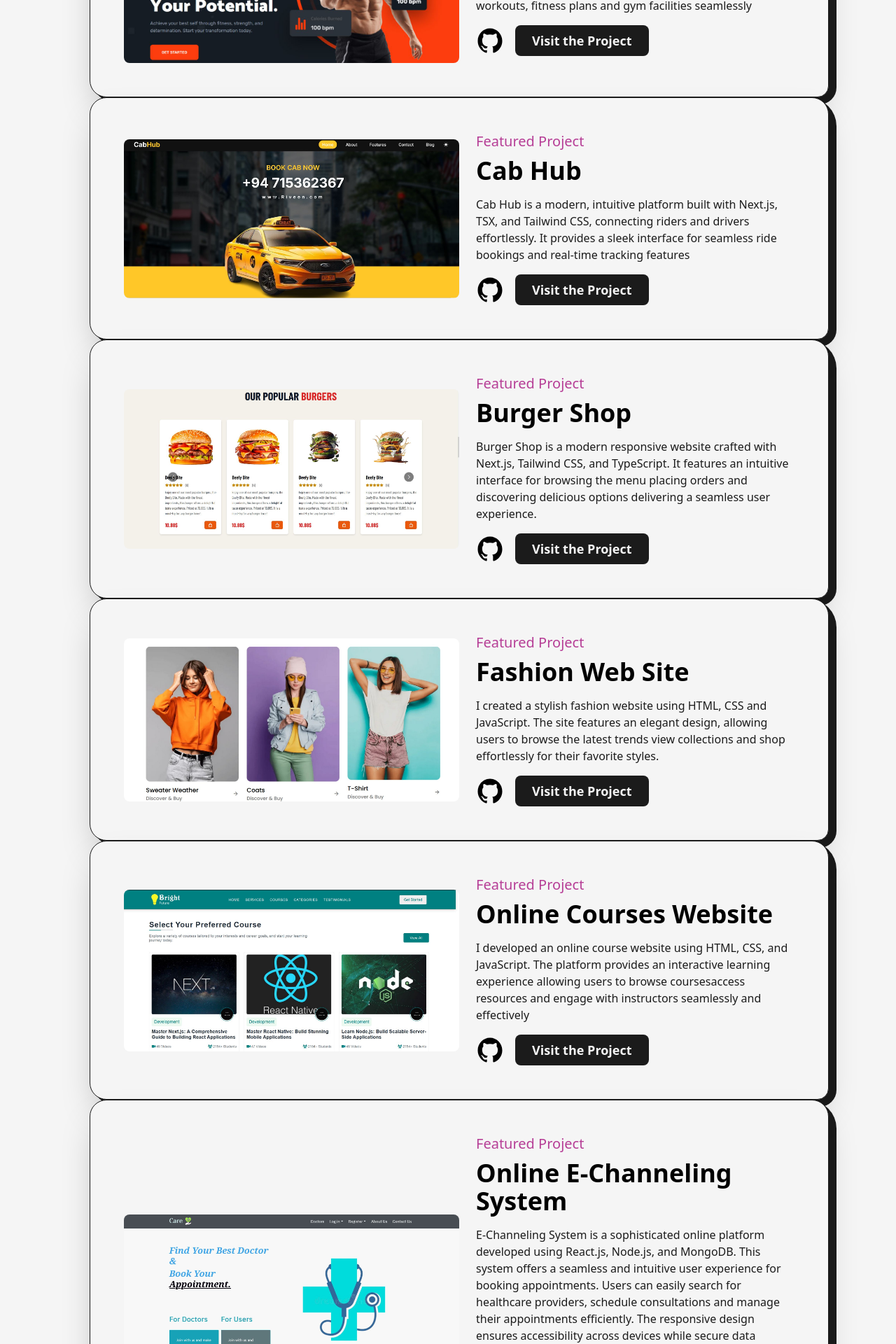
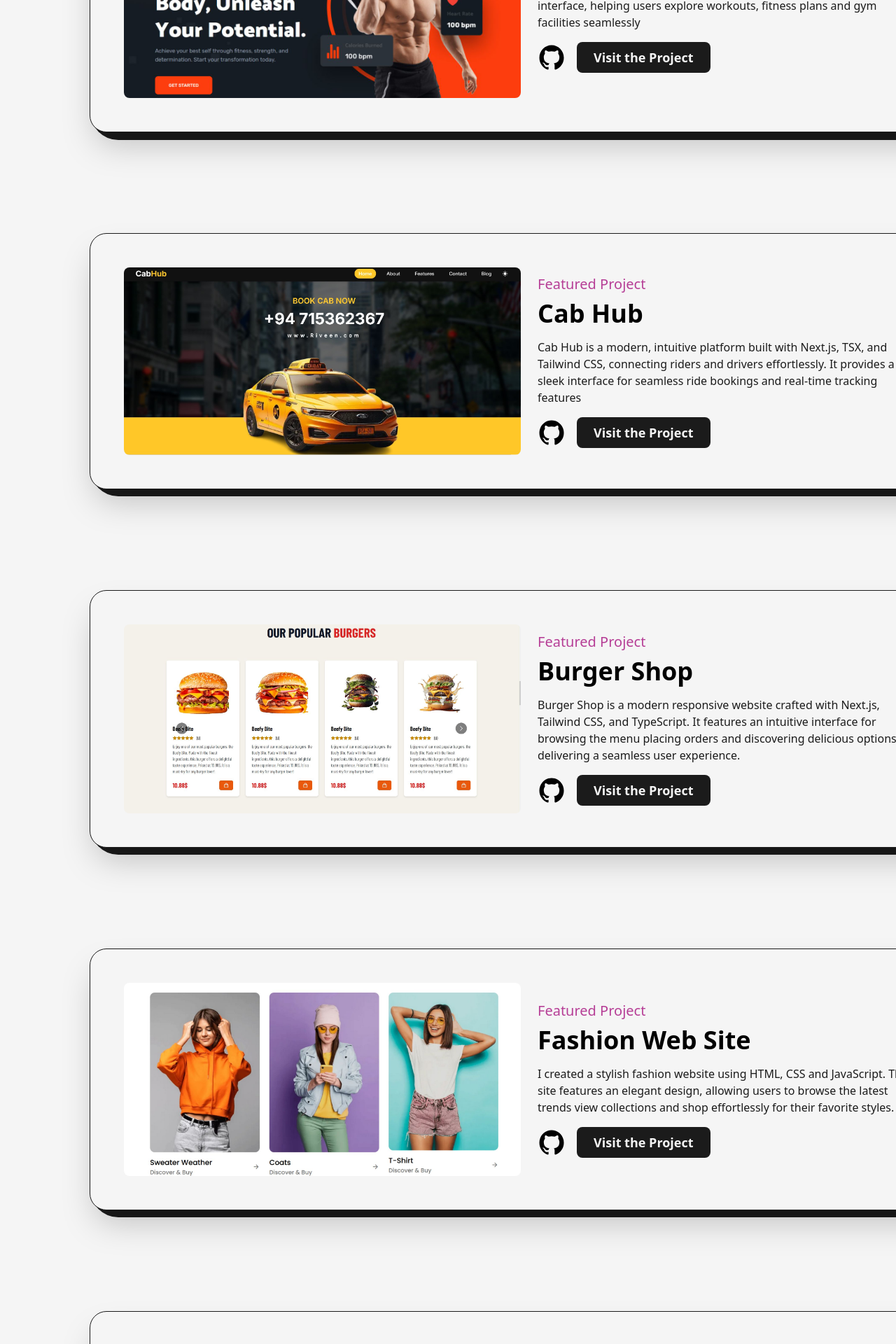
Before and after one commit to spriveen/Portfolio, a Next.js app: page /project in a window 1280 px wide. Shown: the part 660-2580 px from the top of the page at 70% size. Built offline with nearby package versions, Linux system fonts and the light colour scheme.

Commit message:
update project .js

```diff
--- a/src/pages/project.js
+++ b/src/pages/project.js
@@ -1,4 +1,3 @@
-
 import { GithubIcon } from '@/components/Icon'
 import Layout from '@/components/Layout'
 import Head from 'next/head'
@@ -15,7 +14,6 @@ import project7 from '../../public/images/projects/5.jpg'
 import project8 from '../../public/images/projects/2.jpg'
 import project9 from '../../public/images/projects/7.jpg'
 
-
 import { motion } from 'framer-motion'
 import AnimatedText from '@/components/AnimatedText'
 
@@ -27,8 +25,8 @@ const FeaturedProject = ({ type, title, summary, img, link, github }) => {
     rounded-3xl border border-solid border-dark bg-light shadow-2xl p-12 dark:bg-dark dark:border-light
     lg:flex-col lg:p-8 xs:rounded-2xl xs:rounded-br-3xl xs:p-4'>
 
-<div className='absolute top-0 -right-3 -z-10 w-[101%] h-[103%] rounded-[2.5rem] bg-dark
-        rounded-br-3xl dark:bg-light xs:-right-2 sm:h-[102%] xs:w-full xs:rounded-[1.5rem]' />
+      <div className='absolute top-0 -right-3 -z-10 w-[101%] h-[103%] rounded-[2.5rem] bg-dark
+          rounded-br-3xl dark:bg-light xs:-right-2 sm:h-[102%] xs:w-full xs:rounded-[1.5rem]' />
       <Link href={link} target="_blank"
         className='w-1/2 cursor-pointer overflow-hidden rounded-lg lg:w-full'
       >
@@ -48,7 +46,7 @@ const FeaturedProject = ({ type, title, summary, img, link, github }) => {
         <div className='mt-2 flex items-center'>
           <Link href={github} target="_blank" className='w-10'><GithubIcon /></Link>
           <Link href={link} target="_blank" className='ml-4 rounded-lg bg-dark text-light
-        p-2 px-6 text-lg font-semibold dark:bg-light dark:text-dark sm:px-4 sm:text-base'>Visit the Project</Link>
+          p-2 px-6 text-lg font-semibold dark:bg-light dark:text-dark sm:px-4 sm:text-base'>Visit the Project</Link>
         </div>
       </div>
     </article>
@@ -60,7 +58,7 @@ const Project = ({ title, type, img, link, github }) => {
     <article className='w-full flex flex-col items-center justify-center rounded-2xl
     border border-solid border-dark bg-light p-6 relative dark:bg-dark dark:border-light xs:p-4'>
       <div className='absolute top-0 -right-3 -z-10 w-[101%] h-[103%] rounded-[2rem] bg-dark
-        rounded-br-3xl dark:bg-light md:-right-2 md:w-[101%] xs:h-[102%] xs:rounded-[1.5rem]'/>
+          rounded-br-3xl dark:bg-light md:-right-2 md:w-[101%] xs:h-[102%] xs:rounded-[1.5rem]'/>
       <Link href={link} target="_blank"
         className='w-full cursor-pointer overflow-hidden rounded-lg'
       >
@@ -97,10 +95,9 @@ const project = () => {
           <AnimatedText text="Creativity Outshines Knowledge!"
             className='mb-16 lg:!text-7xl sm:mb-8 sm:!text-6xl xs:!text-4xl' />
 
-          <div className='grid grid-cols-12 gap-24 gap-y-32 xl:gap-x-16 lg:gap-x-8 md:gap-y-24 sm:gap-x-0 '>
+          <div className='grid grid-cols-12 gap-28 gap-y-36 xl:gap-x-20 lg:gap-x-10 md:gap-y-28 sm:gap-x-4 '>
             <div className='col-span-12'>
               <FeaturedProject
-
                 title="Gym Nest Application"
                 img={project1}
                 summary="Gym Nest is a dynamic, user-friendly website for fitness enthusiasts
@@ -111,11 +108,9 @@ const project = () => {
                 type="Featured Project"
               />
             </div>
-            </div>
-            <div className='grid grid-cols-12 gap-24 gap-y-32 xl:gap-x-16 lg:gap-x-8 md:gap-y-24 sm:gap-x-0 '>
+
             <div className='col-span-12'>
               <FeaturedProject
-
                 title="Cab Hub"
                 img={project3}
                 summary="Cab Hub is a modern, intuitive platform built with Next.js, TSX, and Tailwind CSS, connecting riders and drivers effortlessly.
@@ -125,11 +120,9 @@ const project = () => {
                 type="Featured Project"
               />
             </div>
-           </div>
-           <div className='grid grid-cols-12 gap-24 gap-y-32 xl:gap-x-16 lg:gap-x-8 md:gap-y-24 sm:gap-x-0 '>
+
             <div className='col-span-12'>
               <FeaturedProject
-
                 title="Burger Shop"
                 img={project2}
                 summary="Burger Shop is a modern responsive website crafted with Next.js, Tailwind CSS, and TypeScript. It features an intuitive interface for browsing the menu
@@ -139,28 +132,25 @@ const project = () => {
                 type="Featured Project"
               />
             </div>
-            </div>
-            <div className='grid grid-cols-12 gap-24 gap-y-32 xl:gap-x-16 lg:gap-x-8 md:gap-y-24 sm:gap-x-0 '>
             <div className='col-span-12'>
               <FeaturedProject
-
                 title="Fashion Web Site"
                 img={project8}
-                summary="I created a stylish fashion website using HTML, CSS and JavaScript. The site features an elegant design, allowing users to browse the latest trends
+                summary="I created a stylish fashion website using HTML, CSS and JavaScript.
+                 The site features an elegant design, allowing users to browse the latest trends
                  view collections and shop effortlessly for their favorite styles."
                 link="/"
                 github="https://github.com/spriveen/Fashion-Web-Site"
                 type="Featured Project"
               />
             </div>
-            </div>
-            <div className='grid grid-cols-12 gap-24 gap-y-32 xl:gap-x-16 lg:gap-x-8 md:gap-y-24 sm:gap-x-0 '>
+
             <div className='col-span-12'>
               <FeaturedProject
-
                 title="Online Courses Website"
                 img={project5}
-                summary="I developed an online course website using HTML, CSS, and JavaScript. The platform provides an interactive learning experience
+                summary="I developed an online course website using HTML, CSS, and JavaScript.
+                The platform provides an interactive learning experience
                  allowing users to browse coursesaccess resources and engage with
                   instructors seamlessly and effectively"
                 link="/"
@@ -168,52 +158,50 @@ const project = () => {
                 type="Featured Project"
               />
             </div>
-            </div>
-            <div className='grid grid-cols-12 gap-24 gap-y-32 xl:gap-x-16 lg:gap-x-8 md:gap-y-24 sm:gap-x-0 '>
+
             <div className='col-span-12'>
               <FeaturedProject
-
                 title="Online E-Channeling System"
                 img={project6}
-                summary="E-Channeling System is a sophisticated online platform developed using React.js, Node.js, and MongoDB. This system offers a seamless and intuitive user experience for
-                 booking appointments. Users can easily search for healthcare providers, schedule consultations and manage their appointments efficiently. The responsive design ensures accessibility across devices
+                summary="E-Channeling System is a sophisticated online platform developed using React.js, Node.js, and MongoDB.
+                This system offers a seamless and intuitive user experience for booking appointments. Users can easily search for healthcare providers, schedule consultations and manage their appointments efficiently. The responsive design ensures accessibility across devices
                   while secure data management enhances user privacy. This solution streamlines the healthcare process
-                making it convenient for users to access medical services and connect with professionals effortlessly"
+                making it convenient for users to access medical services and connect with professionals effortlessly."
                 link="/"
                 github="https://github.com/spriveen/Doctor-Appointment"
                 type="Featured Project"
               />
             </div>
-             </div>
-             <div className='grid grid-cols-12 gap-24 gap-y-32 xl:gap-x-16 lg:gap-x-8 md:gap-y-24 sm:gap-x-0 '>
+
             <div className='col-span-12'>
               <FeaturedProject
-
                 title="Coffee Shop"
                 img={project7}
                 summary="Online Coffee Shop System is an innovative e-commerce platform developed using React.js.
-                This dynamic website provides a visually appealing and user-friendly interface, allowing customers to effortlessly browse a diverse selection of coffee products, place orders and manage their accounts.
-                 With features like secure payment processing and real-time inventory updates, the system ensures a seamless shopping experience. The responsive design optimizes usability across devices, making it easy for coffee lovers to indulge in their favorite brews anytime, anywhere. This system elevates the online coffee shopping experience connecting customers with premium coffee offerings"
+                This dynamic website provides a visually appealing and user-friendly interface allowing customers to effortlessly browse a diverse selection of coffee products, place orders and manage their accounts.
+                 With features like secure payment processing and real-time inventory updates, the system ensures a seamless shopping experience. The responsive design optimizes usability across devices, making it easy for coffee lovers to indulge in their favorite brews anytime, anywhere. This system elevates the online coffee shopping
+                 experience connecting customers with premium coffee offerings"
                 link="/"
-                github="https://github.com/spriveen/GYM"
+                github="https://github.com/spriveen/Burger-Landing"
                 type="Featured Project"
               />
             </div>
-           </div>
-           <div className='grid grid-cols-12 gap-24 gap-y-32 xl:gap-x-16 lg:gap-x-8 md:gap-y-24 sm:gap-x-0 '>
+
             <div className='col-span-12'>
               <FeaturedProject
-
                 title="Digital News"
                 img={project9}
-                summary="Digital News Platform is a modern website built with Next.js, JSX, Tailwind CSS, Bootstrap and MongoDB. It delivers real-time news updates
-                 engaging articles and a responsive design, ensuring a seamless user experience across devices"
+                summary="Digital News Platform is a modern website built with Next.js, JSX, Tailwind CSS, Bootstrap and MongoDB.
+                It delivers real-time news updatesengaging articles and a responsive design, ensuring a
+                seamless user experience across devices"
                 link="/"
                 github="https://github.com/spriveen/-Digital-news-app"
                 type="Featured Project"
               />
             </div>
-            </div>
+
+            {/* Add additional FeaturedProject components here if needed */}
+          </div>
         </Layout>
       </main>
     </>
```
